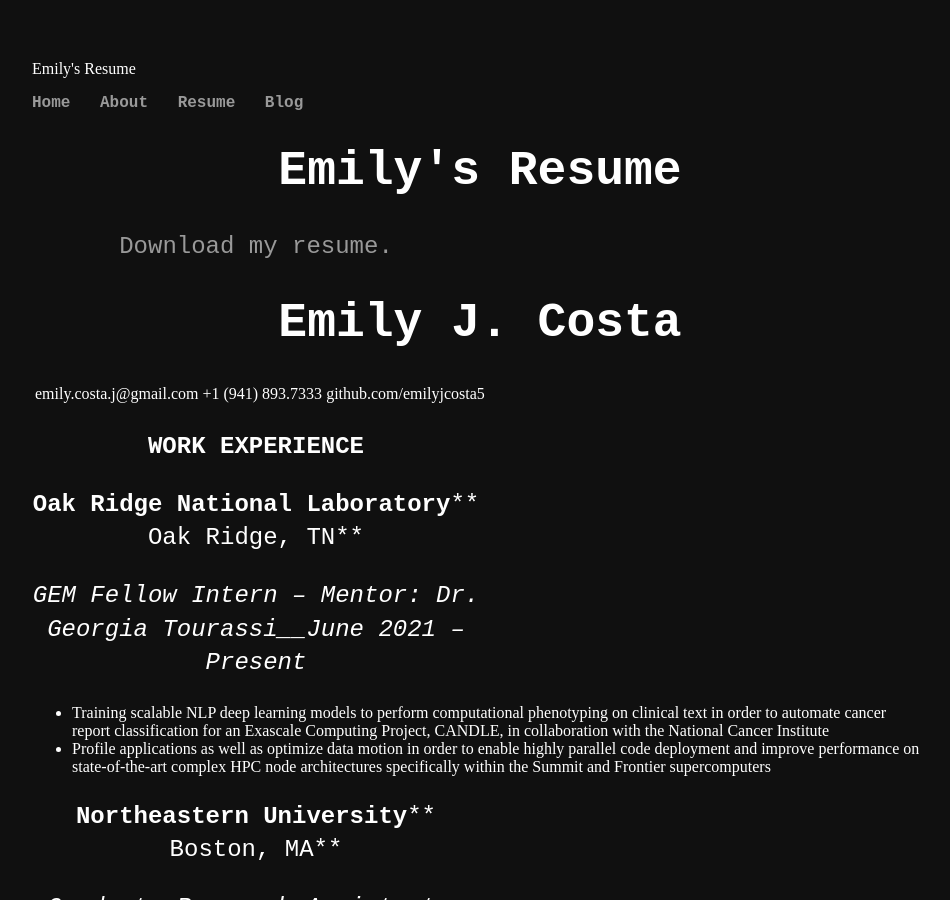
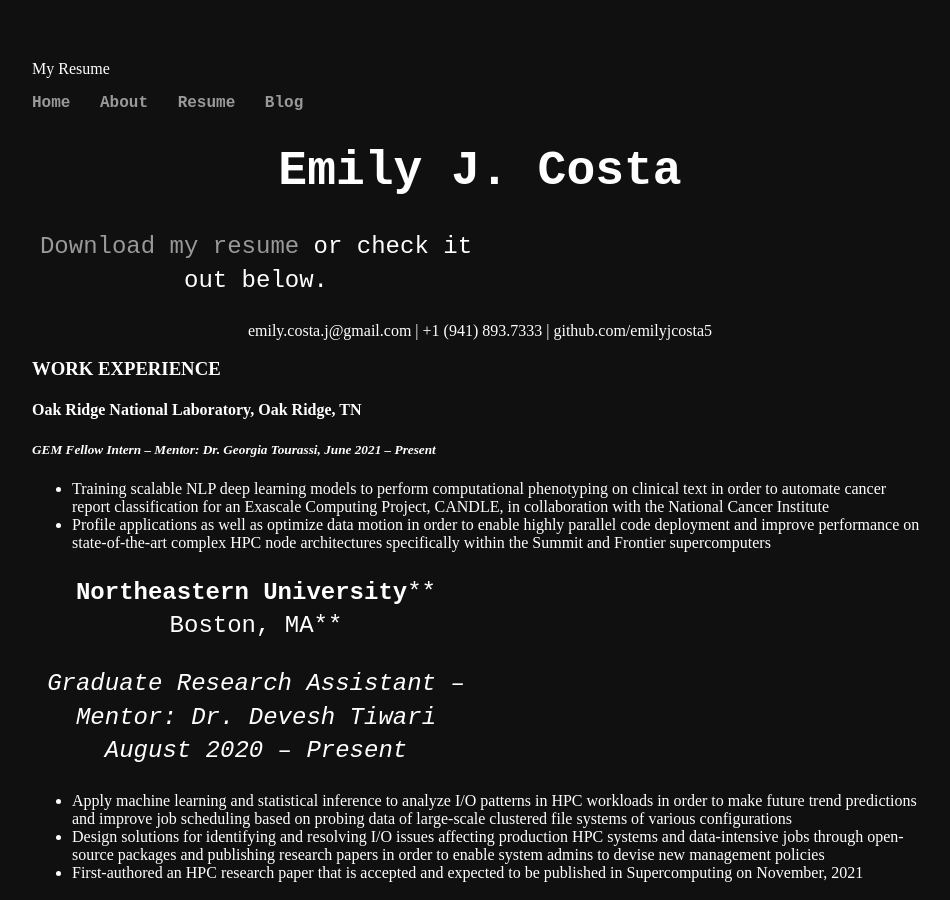
Before and after one commit to emilyjcosta5/emilyjcosta5.github.io, a Jekyll site: the page built from resume/index.md, in a window 1280 px wide and 900 px high. Shown: the whole window, without its empty margins (160-1110 px from the left). Built offline with Jekyll 4.4.1, drawn with Linux system fonts in a browser that asks for light colours.

Commit message:
improving appearance of the md

```diff
--- a/resume/index.md
+++ b/resume/index.md
@@ -1,21 +1,21 @@
 ---
 layout: default
-title: Emily's Resume
+title: My Resume
 ---
 
-<h1>{{ page.title }}</h1>
+<h1>Emily J. Costa</h1>
 
-<a href="./resume.pdf" download="Costa-Emily_resume">Download my resume.</a>
+<p>
+<a href="./resume.pdf" download="Costa-Emily_resume">Download my resume</a> or check it out below.
+</p>
 
-# Emily J. Costa
+<div align="center">emily.costa.j@gmail.com | +1 (941) 893.7333 | github.com/emilyjcosta5</div>
 
-emily.costa.j@gmail.com | +1 (941) 893.7333 | github.com/emilyjcosta5
+### **WORK EXPERIENCE**
 
-**WORK EXPERIENCE**
+#### **Oak Ridge National Laboratory, Oak Ridge, TN**
 
-**Oak Ridge National Laboratory**** Oak Ridge, TN**
-
-_GEM Fellow Intern – Mentor: Dr. Georgia Tourassi__June 2021 – Present_
+##### _GEM Fellow Intern – Mentor: Dr. Georgia Tourassi, June 2021 – Present_
 
 - Training scalable NLP deep learning models to perform computational phenotyping on clinical text in order to automate cancer report classification for an Exascale Computing Project, CANDLE, in collaboration with the National Cancer Institute
 - Profile applications as well as optimize data motion in order to enable highly parallel code deployment and improve performance on state-of-the-art complex HPC node architectures specifically within the Summit and Frontier supercomputers
```
